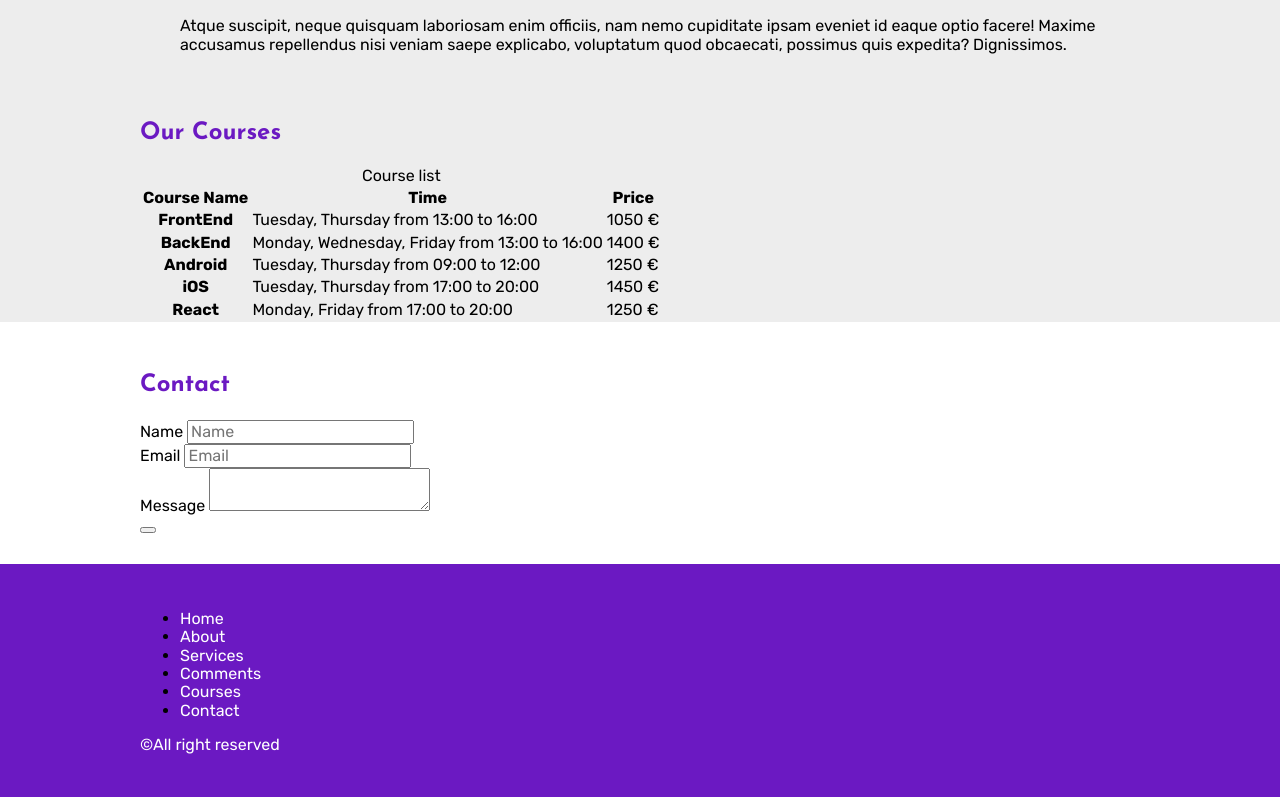
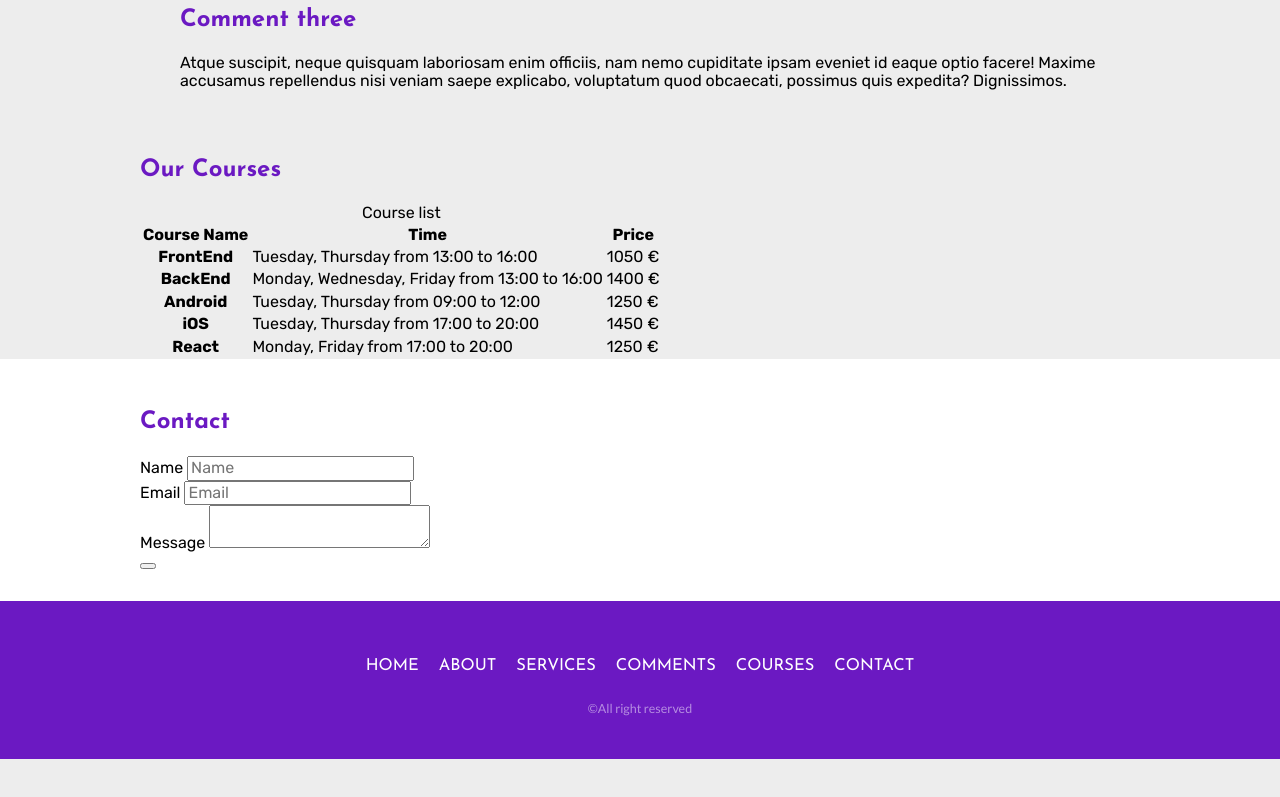
Before and after one commit to widesites23/newsass, a plain HTML site: page public_html/index.html in a window 1280 px wide. Shown: the part 1505-2302 px from the top of the page. After the commit the page ends 2264 px from the top, so only its background shows below. Drawn offline with Linux system fonts and the light colour scheme.

Commit message:
footer done

```diff
--- a/public_html/sass/partials/_footer.scss
+++ b/public_html/sass/partials/_footer.scss
@@ -2,11 +2,55 @@
 
 $footer-background-color: $purple;
 $footer-font-color: $white;
+$footer-nav-font: $josefin;
+$footer-text-font: $lato;
 
 footer {
     @include padding;
     background-color: $footer-background-color;
+
+    ul {
+        list-style: none;
+        padding-left: 0;
+
+
+        li {
+            text-align: center;
+            a {
+                display: block;
+                padding: 10px 0;
+                text-align: center;
+                color: $footer-font-color;
+                font-family: $footer-nav-font;
+                text-transform: uppercase;
+                font-weight: $font-regular;
+                font-size: 1.65rem;
+
+                &:hover {
+                    color: $hover-font-color;
+                }
+
+            }
+
+        }
+    }
+    p {
+        color: $footer-font-color;
+        text-align: center;
+        font-family: $footer-text-font;
+        font-size: 1.25rem;
+        opacity: 0.5;
+    }
+
 }
-footer a, footer p {
-    color:$footer-font-color;
-}
+@media (min-width: 768px) {
+    ul {
+        display: flex;
+        justify-content: center;
+        align-items: center;
+
+        li {
+            padding: 0 10px;
+        }
+        }
+    }
```
Also changed, not shown: public_html/css/theme.css, 1 other file.
